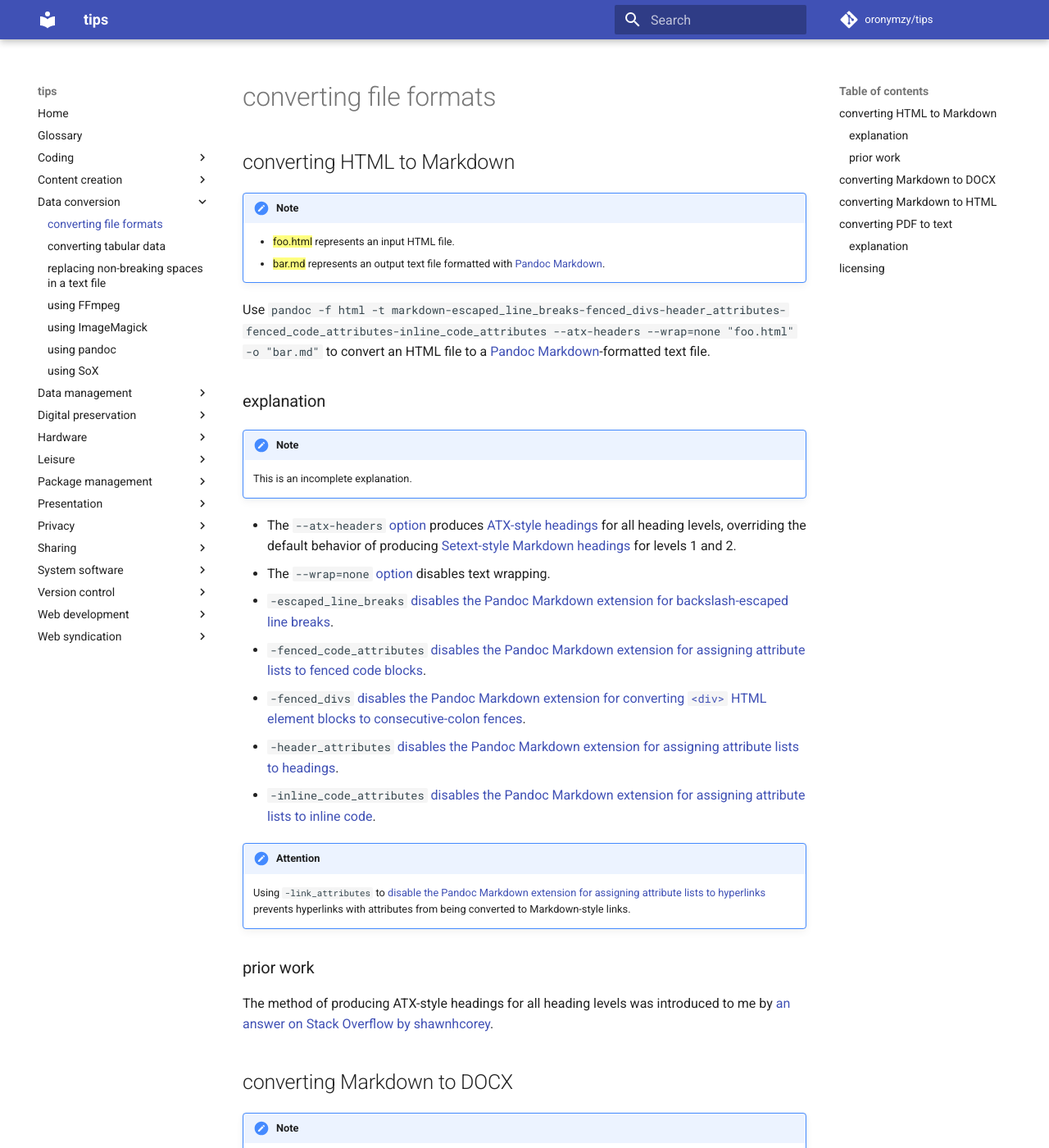
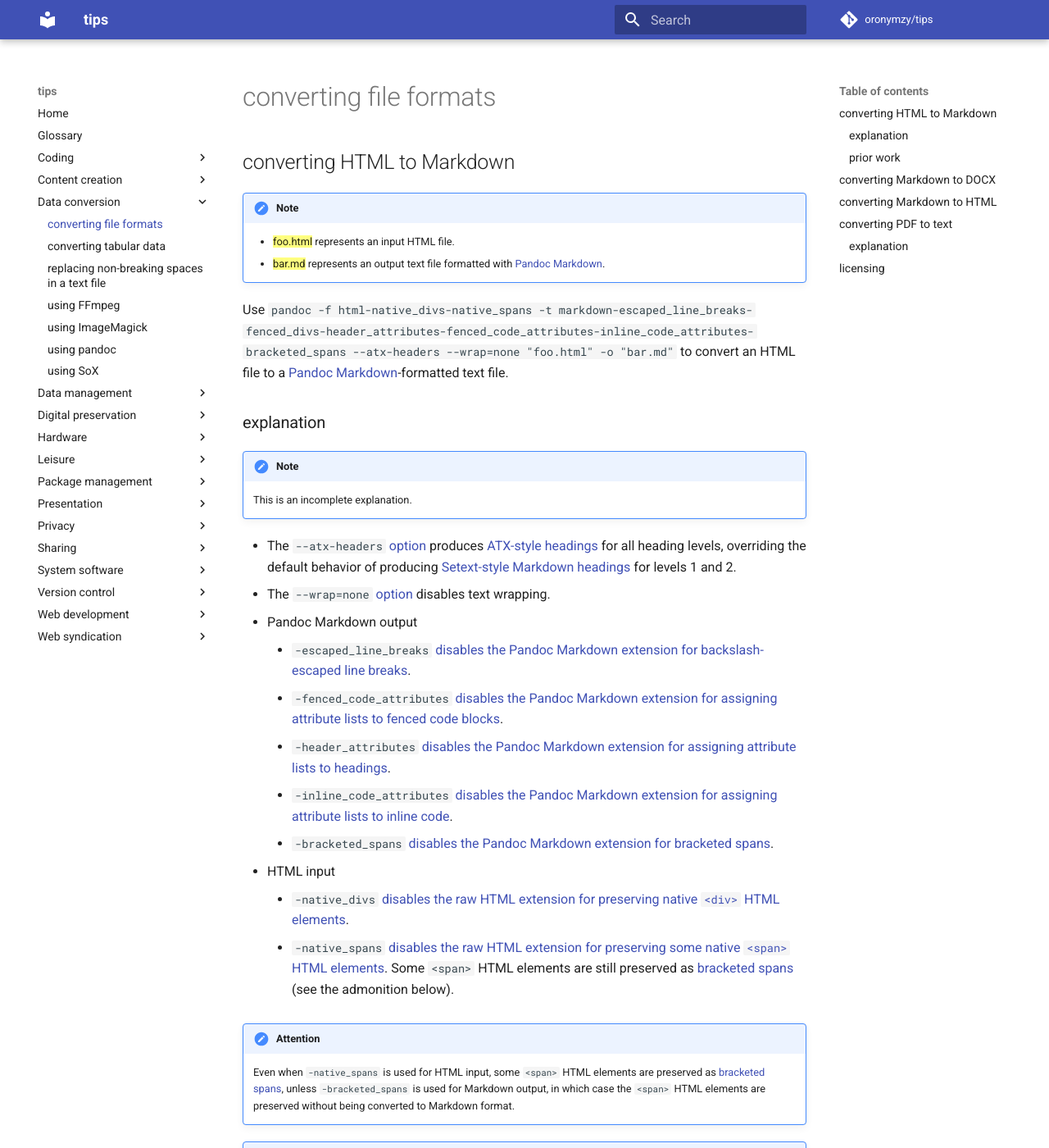
Before and after one commit to oronymzy/tips, an MkDocs documentation site: the page built from docs/cnvffmt.md, in a window 1280 px wide and 1400 px high. Shown: the whole window at 82% size. Built offline with MkDocs 1.6.1 and Material for MkDocs 9.7.7, drawn with Linux system fonts in a browser that asks for light colours; comment, search, counter and statistics services are not loaded.

Commit message:
Improve method of converting HTML to Markdown
Disable the raw HTML extension for preserving native '<div>' HTML
elements.
Disable the Pandoc Markdown extension for bracketed spans.
Add admonition drawing attention to the fact that some `<span>` HTML
elements
are preserved as bracketed spans even when '-native_spans' is used,
unless '-bracketed_spans' is used for Markdown output, in which case the
'<span>'
HTML elements are preserved without being converted to Markdown format.
Add unordered list items for '-native_divs' and '-native_spans'.
Add 'Pandoc Markdown output' and 'HTML input' unordered list items,
nesting other unordered list items under them.
Remove '-fenced_divs' because it is no longer needed
now that '-native_divs' has been introduced for html input.

```diff
--- a/docs/cnvffmt.md
+++ b/docs/cnvffmt.md
@@ -7,7 +7,7 @@
     - {==foo.html==} represents an input HTML file.
     - {==bar.md==} represents an output text file formatted with [Pandoc Markdown](https://pandoc.org/MANUAL.html#pandocs-markdown).
 
-Use `pandoc -f html -t markdown-escaped_line_breaks-fenced_divs-header_attributes-fenced_code_attributes-inline_code_attributes --atx-headers --wrap=none "foo.html" -o "bar.md"` to convert an HTML file to a [Pandoc Markdown](https://pandoc.org/MANUAL.html#pandocs-markdown)-formatted text file.
+Use `pandoc -f html-native_divs-native_spans -t markdown-escaped_line_breaks-fenced_divs-header_attributes-fenced_code_attributes-inline_code_attributes-bracketed_spans --atx-headers --wrap=none "foo.html" -o "bar.md"` to convert an HTML file to a [Pandoc Markdown](https://pandoc.org/MANUAL.html#pandocs-markdown)-formatted text file.
 
 ### explanation
 
@@ -17,11 +17,19 @@ Use `pandoc -f html -t markdown-escaped_line_breaks-fenced_divs-header_attribute
 
 - The `--atx-headers` [option](https://pandoc.org/MANUAL.html#option--atx-headers) produces [ATX-style headings](https://pandoc.org/MANUAL.html#atx-style-headers) for all heading levels, overriding the default behavior of producing [Setext-style Markdown headings](https://pandoc.org/MANUAL.html#setext-style-headers) for levels 1 and 2.
 - The `--wrap=none` [option](https://pandoc.org/MANUAL.html#option--wrap) disables text wrapping.
-- `-escaped_line_breaks` [disables](https://pandoc.org/MANUAL.html#extensions) [the Pandoc Markdown extension for backslash-escaped line breaks](https://pandoc.org/MANUAL.html#paragraphs).
-- `-fenced_code_attributes` [disables](https://pandoc.org/MANUAL.html#extensions) [the Pandoc Markdown extension for assigning attribute lists to fenced code blocks](https://pandoc.org/MANUAL.html#extension-fenced_code_attributes).
-- `-fenced_divs` [disables](https://pandoc.org/MANUAL.html#extensions) [the Pandoc Markdown extension for converting `<div>` HTML element blocks to consecutive-colon fences](https://pandoc.org/MANUAL.html#extension-fenced_divs).
-- `-header_attributes` [disables](https://pandoc.org/MANUAL.html#extensions) [the Pandoc Markdown extension for assigning attribute lists to headings](https://pandoc.org/MANUAL.html#extension-header_attributes).
-- `-inline_code_attributes` [disables](https://pandoc.org/MANUAL.html#extensions) [the Pandoc Markdown extension for assigning attribute lists to inline code](https://pandoc.org/MANUAL.html#extension-inline_code_attributes).
+- Pandoc Markdown output
+    - `-escaped_line_breaks` [disables](https://pandoc.org/MANUAL.html#extensions) [the Pandoc Markdown extension for backslash-escaped line breaks](https://pandoc.org/MANUAL.html#paragraphs).
+    - `-fenced_code_attributes` [disables](https://pandoc.org/MANUAL.html#extensions) [the Pandoc Markdown extension for assigning attribute lists to fenced code blocks](https://pandoc.org/MANUAL.html#extension-fenced_code_attributes).
+    - `-header_attributes` [disables](https://pandoc.org/MANUAL.html#extensions) [the Pandoc Markdown extension for assigning attribute lists to headings](https://pandoc.org/MANUAL.html#extension-header_attributes).
+    - `-inline_code_attributes` [disables](https://pandoc.org/MANUAL.html#extensions) [the Pandoc Markdown extension for assigning attribute lists to inline code](https://pandoc.org/MANUAL.html#extension-inline_code_attributes).
+    - `-bracketed_spans` [disables](https://pandoc.org/MANUAL.html#extensions) [the Pandoc Markdown extension for bracketed spans](https://pandoc.org/MANUAL.html#extension-bracketed_spans).
+- HTML input
+    - `-native_divs` [disables](https://pandoc.org/MANUAL.html#extensions) [the raw HTML extension for preserving native `<div>` HTML elements](https://pandoc.org/MANUAL.html#native_divs).
+    - `-native_spans` [disables](https://pandoc.org/MANUAL.html#extensions) [the raw HTML extension for preserving some native `<span>` HTML elements](https://pandoc.org/MANUAL.html#native_spans). Some `<span>` HTML elements are still preserved as [bracketed spans](https://pandoc.org/MANUAL.html#extension-bracketed_spans) (see the admonition below).
+
+!!! attention
+
+    Even when `-native_spans` is used for HTML input, some `<span>` HTML elements are preserved as [bracketed spans](https://pandoc.org/MANUAL.html#extension-bracketed_spans), unless `-bracketed_spans` is used for Markdown output, in which case the `<span>` HTML elements are preserved without being converted to Markdown format.
 
 !!! attention
 
```
